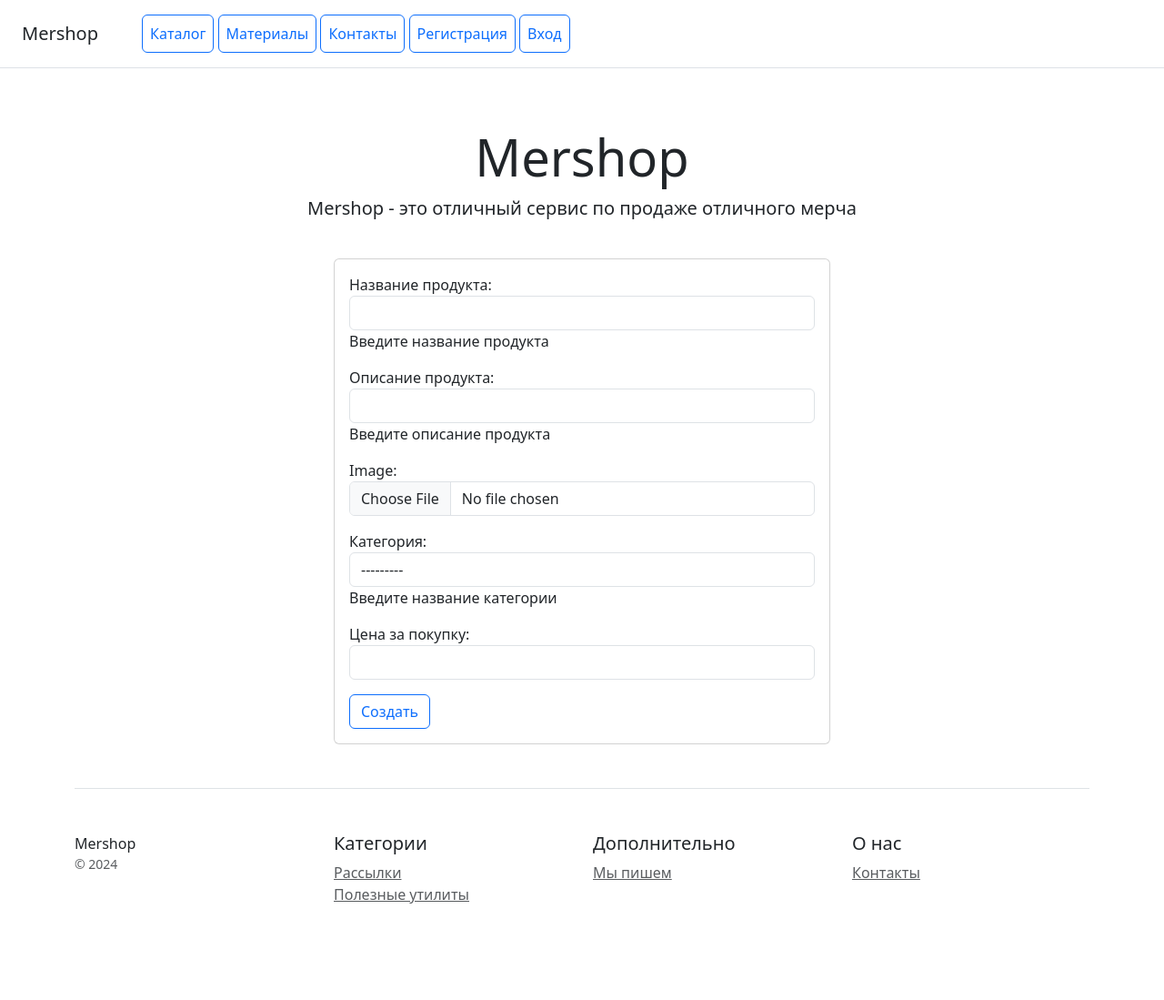
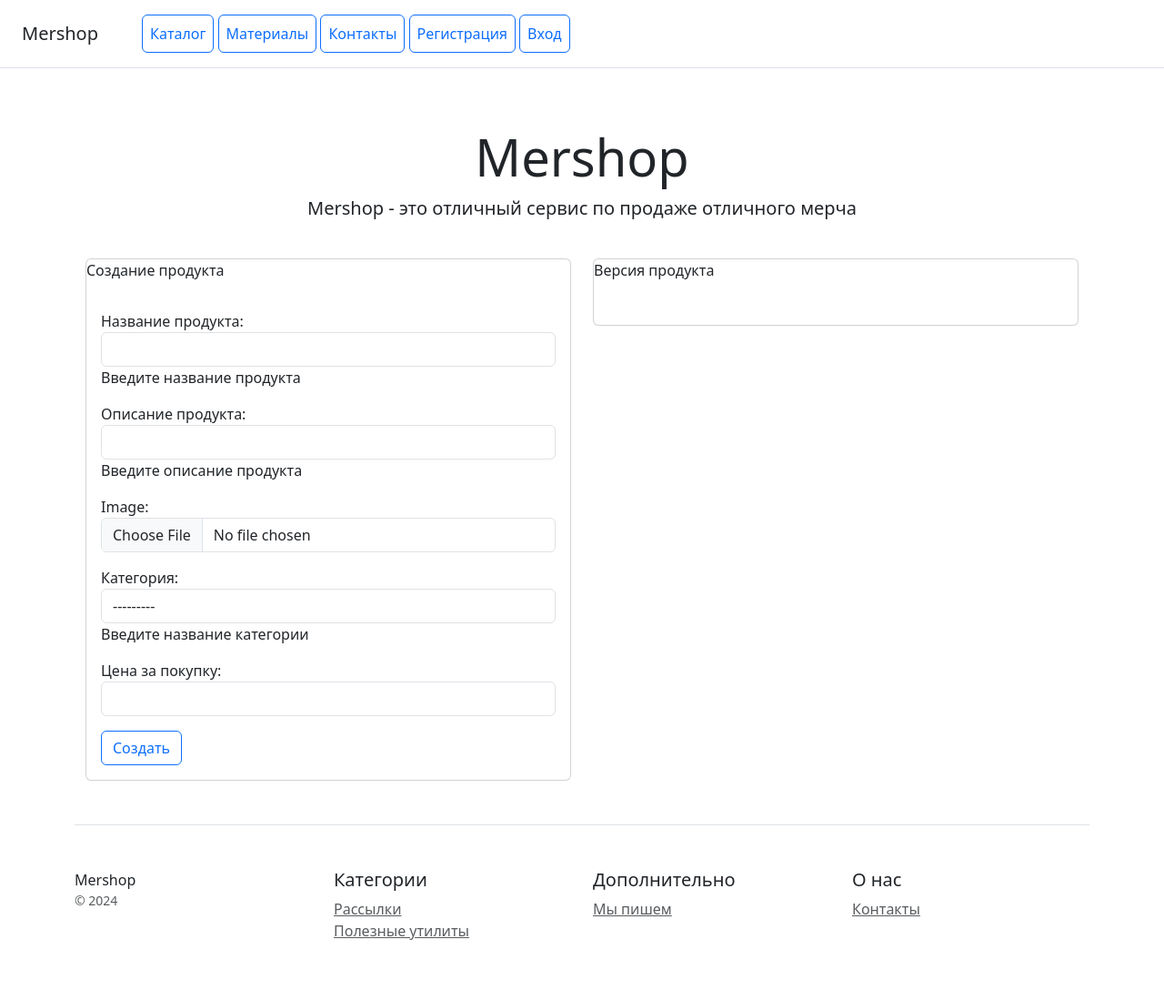
Before and after one commit to Bloodimirg/DjangoShop, a Django app: page /product_form/ in a window 1280 px wide. Shown: the whole page at 91% size. Before the commit the page ends 993 px from the top, so only its background shows below. Run offline with Django 3.2, Linux system fonts and the light colour scheme; data comes from the database, SQL or seed files in the repository; some libraries are stand-ins or nearby versions.

Commit message:
Добавлена форма для версии продукта, добавлен стиль для разделения версий

```diff
--- a/catalog/templates/catalog/product_form.html
+++ b/catalog/templates/catalog/product_form.html
@@ -1,11 +1,23 @@
 {% extends 'catalog/home.html' %}
 
 {% block content %}
-<div class="row">
-    <div class="col-6 rounded mx-auto">
-        <div class="card">
-            <div class="card-body">
-                <form method="post" enctype="multipart/form-data">
+<style>
+.form-with-border {
+    border-bottom: 1px solid #ccc; /* Граница снизу */
+    padding-bottom: 20px; /* Добавляем немного отступа снизу для лучшего вида */
+    margin-bottom: 20px; /* Отступ между формами */
+}
+</style>
+<div class="container">
+    <form class="row" method="post" enctype="multipart/form-data">
+        <div class="col-6">
+            <div class="card">
+                {% if object %}
+                <p class="card-text"> Редактирование продукта</p>
+                {% else %}
+                <p class="card-text"> Создание продукта</p>
+                {% endif %}
+                <div class="card-body">
                     {% csrf_token %}
                     {{ form.as_p }}
                     <button type="submit" class="btn btn-outline-primary rounded mx-auto">
@@ -15,9 +27,23 @@
                         Создать
                         {% endif %}
                     </button>
-                </form>
+                </div>
             </div>
         </div>
-    </div>
+        <div class="col-6">
+            <div class="card">
+                <p class="card-text"> Версия продукта</p>
+                <div class="card-body">
+                    {{ formset.management_form }}
+                    {% for form in formset.forms %}
+                    <div class="{% if forloop.last %}form-no-border{% else %}form-with-border{% endif %}">
+                    {{ form.as_p }}
+                    </div>
+                    {% endfor %}
+                </div>
+            </div>
+
+        </div>
+    </form>
 </div>
 {% endblock %}
```
